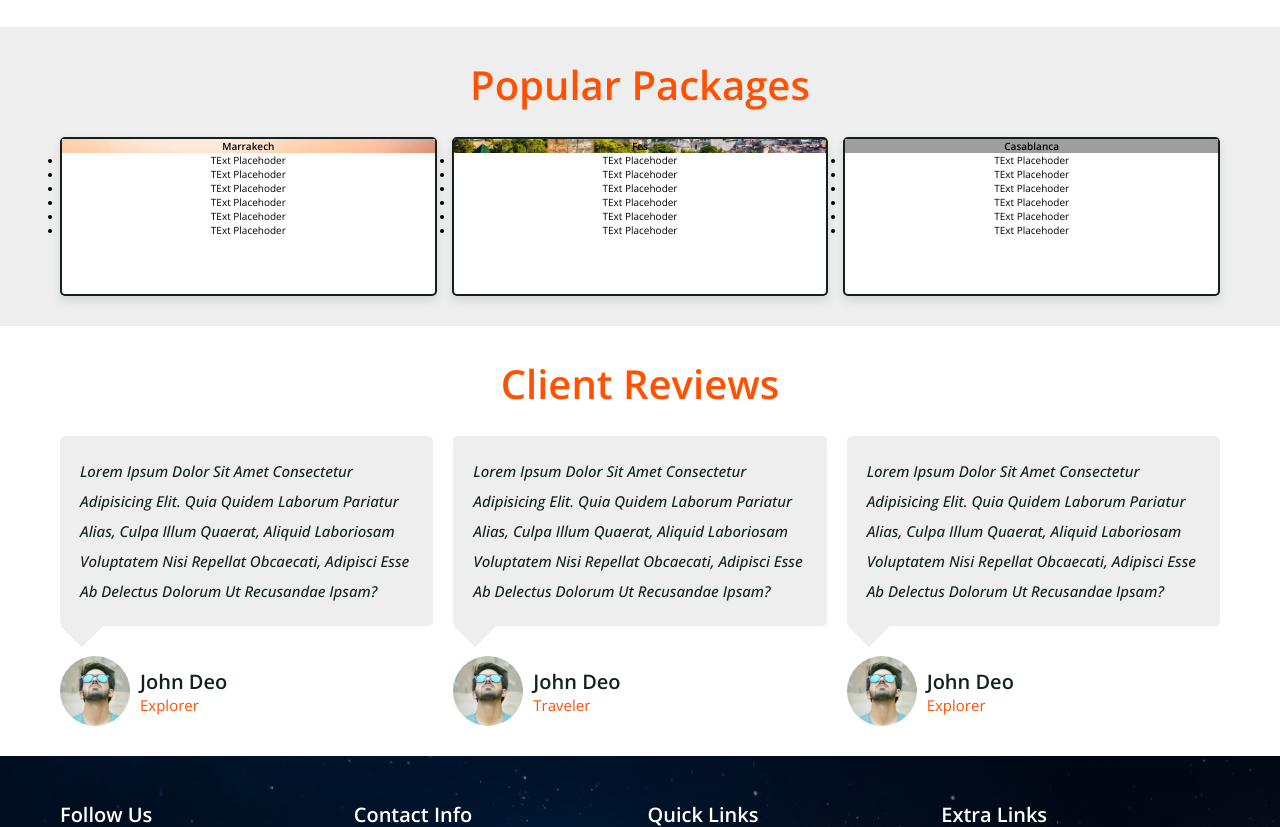
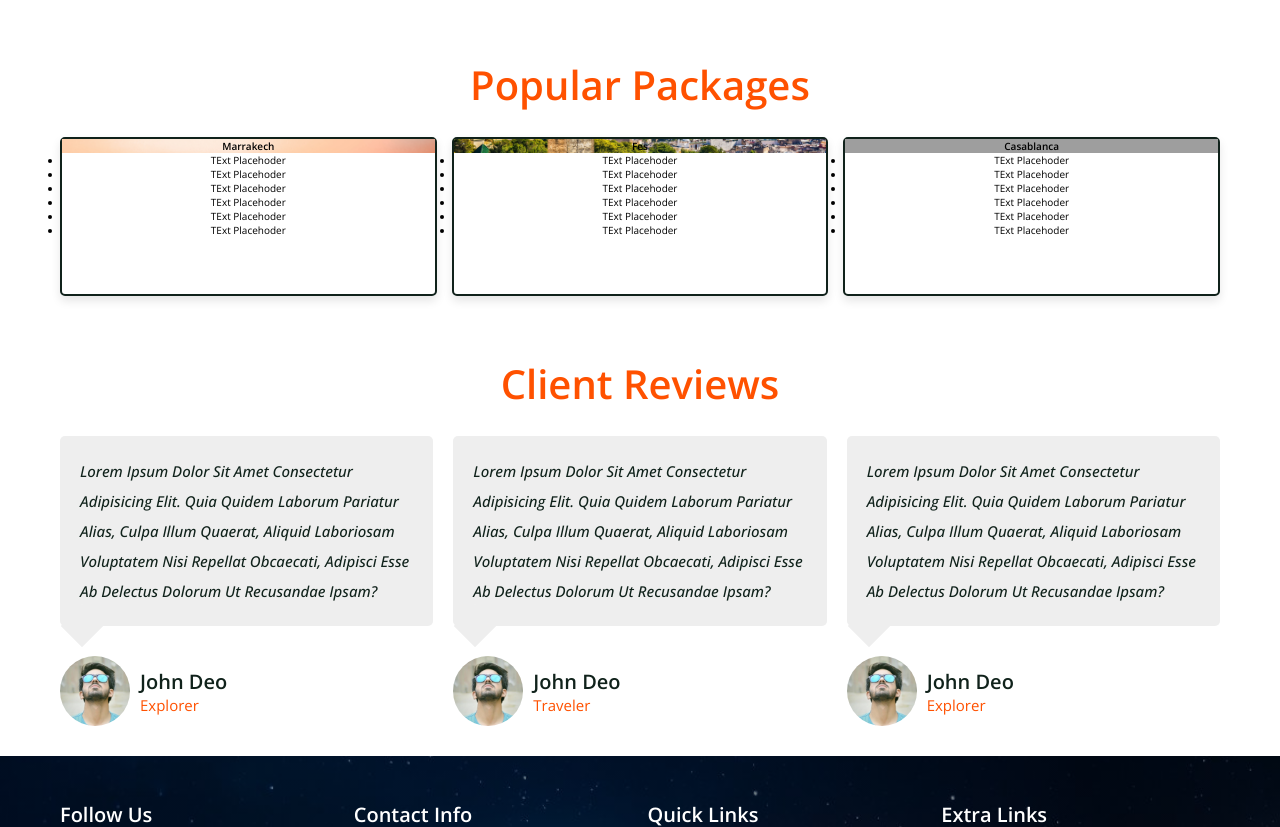
Before and after one commit to CJestrip-89/AwesomeMaroccoTours.io, a plain HTML site: page index.html in a window 1280 px wide. Shown: the part 1301-2128 px from the top of the page. Drawn offline with nearby package versions, Linux system fonts and the light colour scheme; files that its build step writes are made by us from their sources; grey boxes are pictures that could not be loaded.

Commit message:
random change

```diff
--- a/index.html
+++ b/index.html
@@ -171,7 +171,6 @@
     <!-- about section end -->
 
     <!-- Packages Section start -->
-    <div class="packages-container">
       <section class="packages" id="packages">
         <h1 class="heading">Popular packages</h1>
 
```
